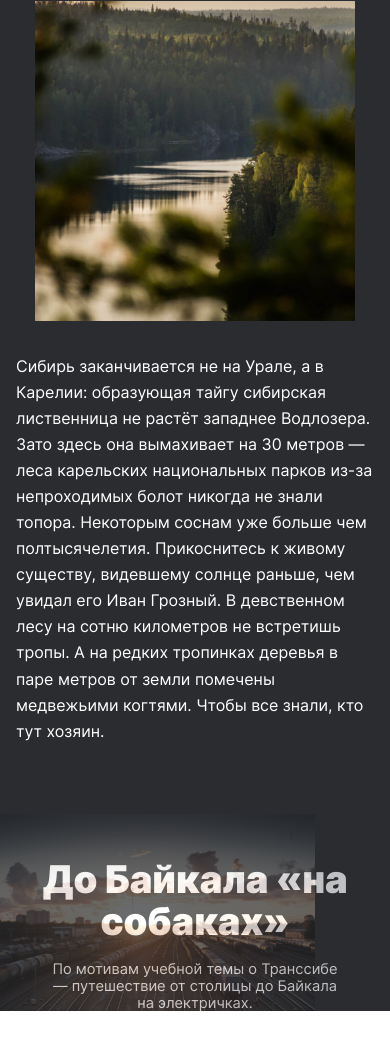
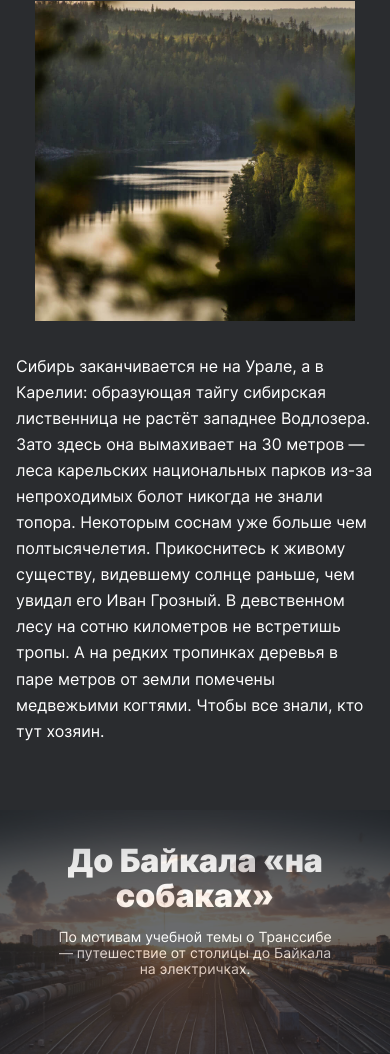
Before and after one commit to marcell88/russian-travel, a plain HTML site: page index.html in a window 390 px wide. Shown: the part 8660-9714 px from the top of the page. Before the commit the page ends 9672 px from the top, so only its background shows below. Drawn offline with nearby package versions, Linux system fonts and the light colour scheme.

Commit message:
Cover added and checked

```diff
--- a/blocks/cover/__overlay/cover__overlay.css
+++ b/blocks/cover/__overlay/cover__overlay.css
@@ -8,6 +8,10 @@
     flex-direction: column;
     justify-content: flex-start;
     align-items: center;
+
+    position:absolute;
+    top: 0px;
+    left: 0px;
 }
 
 .cover__overlay:hover {
--- /dev/null
+++ b/blocks/cover/__pic/cover__pic.css
@@ -0,0 +1,8 @@
+.cover__pic {
+    width: 100%;
+    padding-bottom: 62.5%;
+    background-image: url(../../../images/cover-trains.jpg);
+    background-size: contain;
+    background-repeat: no-repeat;
+    position: relative;
+}
--- a/blocks/cover/__subtitle/cover__subtitle.css
+++ b/blocks/cover/__subtitle/cover__subtitle.css
@@ -12,16 +12,7 @@
 }
 
 
-@media screen and (max-width: 768px) {
-    .cover__subtitle {
-        font-size: calc(14px + (100vw - 320px) * (18 - 14) / (768 - 320));
-        line-height: calc(16px + (100vw - 320px) * (22 - 16) / (768 - 320));
-        width: calc(288px + (100vw - 320px) * (360 - 288) / (768 - 320));
-        padding-top: calc(16px + (100vw - 320px) * (32 - 16) / (768 - 320));
-    }
-}
-
-@media screen and (max-width: 320px) {
+@media screen and (max-width: 600px) {
     .cover__subtitle {
         font-size: 14px;
         line-height: 16px;
--- a/blocks/cover/__title/cover__title.css
+++ b/blocks/cover/__title/cover__title.css
@@ -11,28 +11,19 @@
     width: 560px;
 }
 
-@media screen and (max-width: 1280px) {
+@media screen and (max-width: 1250px) {
     .cover__title {
-        padding-top: calc(195px + (100vw - 1024px) * (245 - 195) / (1280 - 1024));
+        padding-top: 195px;
     }
 }
 
-@media screen and (max-width: 1024px) {
+@media screen and (max-width: 1000px) {
     .cover__title {
-        padding-top: calc(115px + (100vw - 768px) * (195 - 115) / (1024 - 768));
+        padding-top: 115px;
     }
 }
 
-@media screen and (max-width: 768px) {
-    .cover__title {
-        font-size: calc(32px + (100vw - 320px) * (72 - 32) / (768 - 320));
-        line-height: calc(35px + (100vw - 320px) * (76 - 35) / (768 - 320));
-        width: calc(288px + (100vw - 320px) * (560 - 288) / (768 - 320));
-        padding-top: calc(33px + (100vw - 320px) * (115 - 33) / (768 - 320));
-    }
-}
-
-@media screen and (max-width: 320px) {
+@media screen and (max-width: 600px) {
     .cover__title {
         font-size: 32px;
         line-height: 35px;
--- a/blocks/cover/cover.css
+++ b/blocks/cover/cover.css
@@ -1,46 +1,10 @@
 .cover {
-    padding-top: 92px;
+    max-width: 100%;
     width: 1184px;
-    height: 740px;
-    background-image: url(../../images/cover-trains.jpg);
-    background-size: contain;
-    background-repeat: no-repeat;
-    background-origin: content-box;
 }
 
-/* 1280px -> 1024px: width 1184px -> 1024px */
-/* 1280px -> 1024px: height 740px -> 640px */
-@media screen and (max-width: 1280px) {
+@media screen and (max-width: 1184px) {
     .cover {
-        width: calc(1024px + (100% - 1024px) * (1184 - 1024) / (1280 - 1024));
-        height: calc(640px + (100% - 1024px) * (740 - 640) / (1280 - 1024));
+        width: 100%;
     }
 }
-
-
-/* 1024px -> 768px: padding 92px -> 90px */
-/* 1024px -> 768px: height 640px -> 480px */
-@media screen and (max-width: 1024px) {
-    .cover {
-        padding-top: calc(90px + (100% - 768px) * (92 - 90) / (1024 - 768));
-        width: 100%;
-        height: calc(480px + (100% - 768px) * (640 - 480) / (1024 - 768));
-    }
-}
-
-/* 768px -> 320px: padding 90px -> 66px */
-/* 768px -> 320px: height 480px -> 200px */
-@media screen and (max-width: 768px) {
-    .cover {
-        padding-top: calc(66px + (100% - 320px) * (90 - 66) / (768 - 320));
-        height: calc(200px + (100% - 320px) * (480 - 200) / (768 - 320));
-    }
-}
-
-/* 700px-: padding 66px */
-@media screen and (max-width: 320px) {
-    .cover {
-        padding-top: 66px;
-        height: 288px;
-    }
-}
--- a/blocks/places/places.css
+++ b/blocks/places/places.css
@@ -2,6 +2,7 @@
     color:white;
     box-sizing: border-box;
     padding-top: 92px;
+    padding-bottom: 92px;
     display: flex;
     flex-direction: column;
     justify-content: center;
@@ -20,6 +21,7 @@
         width: 720px;
         padding-top: 88px;
         row-gap: 73px;
+        padding-bottom: 90px;
     }
 }
 
@@ -27,6 +29,7 @@
     .places {
         width: 100%;
         padding-top: 64px;
+        padding-bottom: 66px;
         padding-left: 16px;
         padding-right: 16px;
         row-gap: 50px;
--- a/index.html
+++ b/index.html
@@ -150,9 +150,11 @@
             <!--До Байкала на собаках-->
             <section class="cover">
                 <a class="cover__link" href="https://stampsy.com/na-elektrichkakh-do-baikala" target="_blank">
-                    <div class="cover__overlay">
-                        <h2 class="cover__title">До Байкала «на собаках»</h2>
-                        <p class="cover__subtitle">По мотивам учебной темы о Транссибе — путешествие от столицы до Байкала на электричках.</p>
+                    <div class="cover__pic">
+                        <div class="cover__overlay">
+                            <h2 class="cover__title">До Байкала «на собаках»</h2>
+                            <p class="cover__subtitle">По мотивам учебной темы о Транссибе — путешествие от столицы до Байкала на электричках.</p>
+                        </div>
                     </div>
                 </a>
             </section>
--- a/pages/index.css
+++ b/pages/index.css
@@ -47,6 +47,7 @@
 
 /* До Байкала на собаках */
 @import url(../blocks/cover/cover.css);
+@import url(../blocks/cover/__pic/cover__pic.css);
 @import url(../blocks/cover/__link/cover__link.css);
 @import url(../blocks/cover/__overlay/cover__overlay.css);
 @import url(../blocks/cover/__subtitle/cover__subtitle.css);
```
